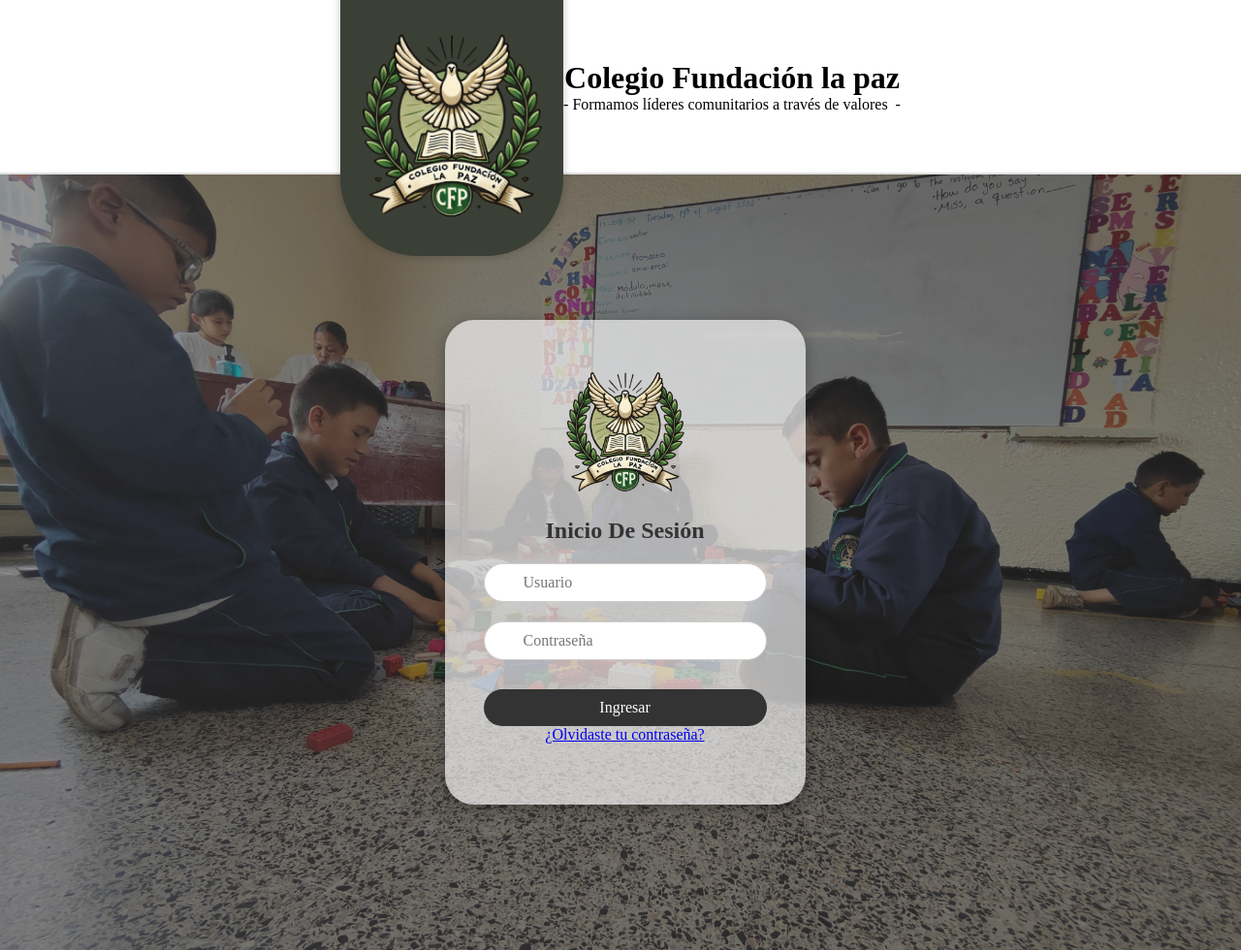
After one commit to anonkimo23/PazEducation, a Django app: page /login/ in a window 1280 px wide. The commit adds this page. Shown: the whole page at 97% size. Run offline with Django 5.2, Linux system fonts and the light colour scheme.

Commit message:
Add files via upload
version 1.5

```diff
--- a/samalexia/samalexia/urls.py
+++ b/samalexia/samalexia/urls.py
@@ -21,5 +21,5 @@
 urlpatterns = [
     path('admin/', admin.site.urls),
     path('', views.index, name='index'),
-    path('', views.blog, name='blog'),
+    path('login/', views.login, name='login'),
 ]
--- a/samalexia/samalexia/views.py
+++ b/samalexia/samalexia/views.py
@@ -4,7 +4,7 @@
     return render(request,'index.html',{
         #context
     })
-def blog(request):
-    return render(request,'blog.html',{
+def login(request):
+    return render(request,'login.html',{
         #context
     })
--- /dev/null
+++ b/samalexia/static/css/login.css
@@ -0,0 +1,148 @@
+* {
+    margin: 0;
+    padding: 0;
+    box-sizing: border-box;
+    font-family: "Times New Roman", serif;
+}
+
+body {
+    background-color: gray;
+}
+
+.header {
+    display: flex;
+    align-items: center;
+    justify-content: center;
+    background-color: #ffff;
+    border-bottom: 2px solid #e0e0e0;
+        position: relative;
+        width: 100%;
+        height: 180px;
+
+}
+
+.header-logo {
+    background-color: #3b4037;
+    width: 100%;
+    padding: 100px 0px 0px 0px;
+    border-radius: 80px;
+    display: flex;
+    flex-direction: column;
+
+    align-items: self-start;
+    box-shadow: 0 0 10px rgba(0, 0, 0, 0.233);
+  }
+
+  .logo-img {
+    border-radius: 50%;
+    width: 230px;
+    height: 230px;
+    margin-bottom: 20px;
+  }
+
+.header-phrase {
+    text-align: center;
+}
+
+.header-content h1 {
+    font-size: 46px;
+    font-weight: bold;
+    color: #333;
+    margin-right: 200px;
+}
+
+.header-content p {
+    font-size: 38px;
+    color: #666;
+    letter-spacing: 2px;
+    margin-top: 5px;
+    margin-right: 200px;
+
+}
+
+/*------------MAIN----------------------------*/
+main {
+    height: 100vh;
+    display: flex;
+    justify-content: center;
+    align-items: center;
+    background-image: url('/Img/fondo.jpg'); /* Coloca aquí la imagen de fondo */
+    background-size: cover;
+    background-position: center;
+}
+
+.login-container {
+    display: flex;
+    justify-content: center;
+    align-items: center;
+    width: 100%;
+    height: 100%;
+    background: #33333387; /* Fondo semitransparente */
+    padding: 20px;
+}
+
+.login-box {
+    background-color: rgba(255, 255, 255, 0.651);
+    border-radius: 30px;
+    padding: 40px;
+    box-shadow: 0px 4px 15px rgba(0, 0, 0, 0.3);
+    text-align: center;
+    width: 30%;
+    height: 500px;
+
+}
+
+.login-logo img {
+    width: 150px;
+    height: auto;
+    border-radius: 15px;
+    margin-bottom: 10px;
+}
+
+h2 {
+    font-size: 24px;
+    margin-bottom: 20px;
+    color: #333;
+}
+
+form {
+    display: flex;
+    flex-direction: column;
+}
+
+.input-group {
+    position: relative;
+    margin-bottom: 20px;
+}
+
+.input-group i {
+    position: absolute;
+    top: 50%;
+    left: 10px;
+    transform: translateY(-50%);
+    color: #333;
+}
+
+.input-group input {
+    width: 100%;
+    padding: 10px 40px;
+    border: 1px solid #ccc;
+    border-radius: 20px;
+    font-size: 16px;
+    outline: none;
+}
+
+button {
+    background-color: #333;
+    color: white;
+    padding: 10px;
+    border: none;
+    border-radius: 20px;
+    cursor: pointer;
+    font-size: 16px;
+    margin-top: 10px;
+}
+
+button:hover {
+    background-color: #8a2be2;
+}
--- a/samalexia/templates/index.html
+++ b/samalexia/templates/index.html
@@ -12,7 +12,7 @@
 
         <div class="top-line">
             <div class="header-logo">
-                <img src="{% static 'image/logo.png' %}" alt="Logo" class="logo-img">
+                <img src="{% static 'image/sinFondo.png' %}" alt="Logo" class="logo-img">
             </div>
             <div class="header-phrase">
                 - FORMAMOS LÍDERES COMUNITARIOS A TRAVÉS DE VALORES -
@@ -35,7 +35,7 @@
 
             <div class="user-profile">
                 <div class="profile-picture">
-                    <img src="{% static 'image/logo.png' %}" alt="Perfil">
+                    <img src="{% static 'image/navbar.png' %}" alt="Perfil">
                 </div>
                 <div class="profile-info">
                     <span>Nombre Apellido</span><br>
--- /dev/null
+++ b/samalexia/templates/login.html
@@ -0,0 +1,47 @@
+{% load static %}
+
+<!DOCTYPE html>
+<html lang="es">
+<head>
+    <meta charset="UTF-8">
+    <meta name="viewport" content="width=device-width, initial-scale=1.0">
+    <title>Encabezado Fundación La Paz</title>
+    <link rel="stylesheet" href="{% static 'css/login.css' %}">
+</head>
+<body>
+    <header class="header">
+        <div class="top-line">
+            <div class="header-logo">
+                <img src="{% static 'image/sinFondo.png' %}" alt="Logo" class="logo-img">
+            </div>
+        </div>
+        <div class="header-phrase">
+            <h1>Colegio Fundación la paz</h1>
+            <p>- Formamos líderes comunitarios a través de valores  -</p>
+        </div>
+    </header>
+</body>
+
+<main>
+    <div class="login-container"></divclass>>
+        <div class="login-box">
+            <div class="login-logo">
+                <img src="{% static 'image/sinFondo.png' %}" alt="Logo Fundación La Paz">
+            </div>
+            <h2>Inicio De Sesión</h2>
+            <form>
+                <div class="input-group">
+                    <i class="fas fa-user"></i>
+                    <input type="text" placeholder="Usuario" required>
+                </div>
+                <div class="input-group">
+                    <i class="fas fa-lock"></i>
+                    <input type="password" placeholder="Contraseña" required>
+                </div>
+                <button type="submit">Ingresar</button>
+                <a href="#" class="forgot-password">¿Olvidaste tu contraseña?</a>
+            </form>
+        </div>
+    </div>
+</main>
+</html>
```
Also changed, not shown: samalexia/static/css/style.css (+27 -29 lines), samalexia/static/image/Logo.png (added), samalexia/static/image/navbar.png (added), samalexia/static/image/sinFondo.png (added).
